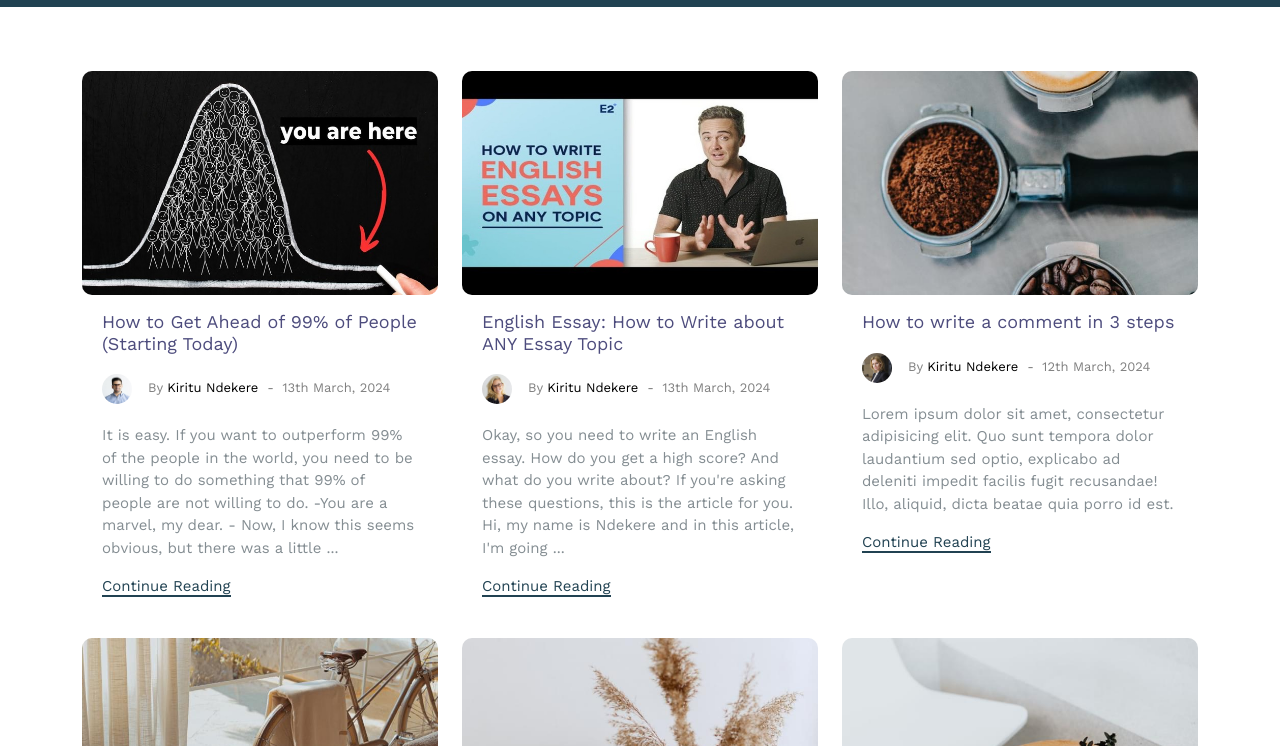
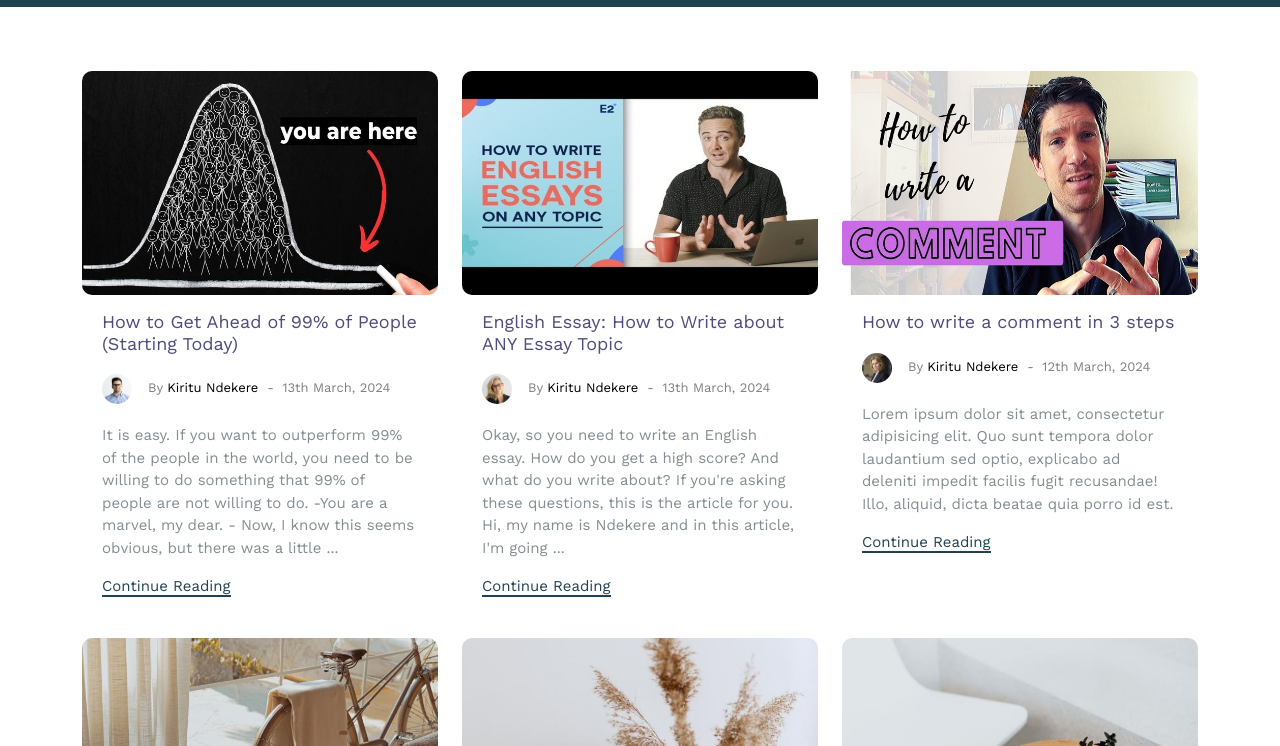
Before and after one commit to kndekere/blogy-1.0.0, a plain HTML site: page index.html in a window 1280 px wide. Shown: the part 54-800 px from the top of the page. Drawn offline with nearby package versions, Linux system fonts and the light colour scheme; files whose address does not match are found by name.

Commit message:
second commit

```diff
--- a/index.html
+++ b/index.html
@@ -137,7 +137,7 @@
 				</div>
 				<div class="col-lg-4 mb-4">
 					<div class="post-entry-alt">
-						<a href="how-to-write-about-any-essay-topic.html" class="img-link"><img src="images/how-to-write-about-any-essay-topic -horizontal.jpg" alt="Image" class="img-fluid"></a>
+						<a href="how-to-write-about-any-essay-topic.html" class="img-link"><img src="images/how-to-write-about-any-essay-topic-horizontal.jpg" alt="Image" class="img-fluid"></a>
 						<div class="excerpt">
 
 
@@ -155,7 +155,7 @@
 				</div>
 				<div class="col-lg-4 mb-4">
 					<div class="post-entry-alt">
-						<a href="single.html" class="img-link"><img src="images/img_5_horizontal.jpg" alt="Image" class="img-fluid"></a>
+						<a href="single.html" class="img-link"><img src="images/how-to-write-a-comment-in-3-steps-horizontal.jpg" alt="How to write a comment in 3 steps" class="img-fluid"></a>
 						<div class="excerpt">
 
 
```
Also changed, not shown: images/how-to-write-a-comment-in-3-steps-horizontal.jpg (added), images/how-to-write-about-any-essay-topic-horizontal.jpg (renamed from images/how-to-write-about-any-essay-topic -horizontal.jpg).
